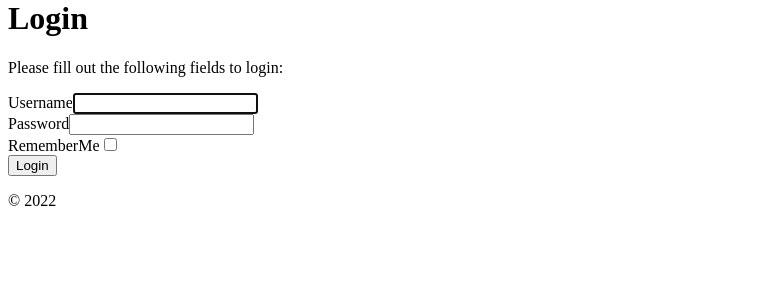
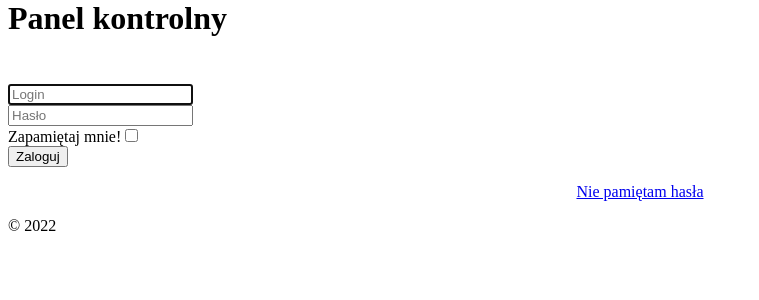
Before and after one commit to piotrfijol/computers-language, a Yii app: template backend/views/site/login.php in a window 1280 px wide. Shown: the part 21-321 px from the top of the page, without its empty margins (0-759 px from the left). Run offline with PHP 8.4 and a stand-in for Yii, Linux system fonts and the light colour scheme; the template is opened without the code that fills it, so the values that code supplies are empty; form fields are guessed from the names that the template uses; some libraries are stand-ins or nearby versions.

Commit message:
Styling CMS login page

```diff
--- a/backend/assets/AppAsset.php
+++ b/backend/assets/AppAsset.php
@@ -12,7 +12,8 @@
     public $basePath = '@webroot';
     public $baseUrl = '@web';
     public $css = [
-        'css/site.css',
+        //'css/site.css',
+        'css/style.css',
     ];
     public $js = [
     ];
--- a/backend/controllers/SiteController.php
+++ b/backend/controllers/SiteController.php
@@ -62,7 +62,7 @@
      */
     public function actionIndex()
     {
-        return $this->render('index');
+        return $this->render('categories');
     }
 
     /**
--- a/backend/views/site/login.php
+++ b/backend/views/site/login.php
@@ -9,24 +9,31 @@
 
 $this->title = 'Login';
 ?>
+
 <div class="site-login">
-    <div class="mt-5 offset-lg-3 col-lg-6">
-        <h1><?= Html::encode($this->title) ?></h1>
 
-        <p>Please fill out the following fields to login:</p>
+    <div class="d-flex justify-content-center align-items-center h-75 row pt-5 py-5">
+        <div class="col-xs-12 col-sm-8 m-auto form-container">
+            <h1 class="text-center form-title" >Panel kontrolny</h1>
+            <?php $form = ActiveForm::begin(['id' => 'login-form', 'options' => ['style' => 'padding-top: 25px;']]); ?>
 
-        <?php $form = ActiveForm::begin(['id' => 'login-form']); ?>
+            <?= $form->field($model, 'username')->textInput(['autofocus' => true, 'placeholder' => 'Login'])->label('') ?>
 
-            <?= $form->field($model, 'username')->textInput(['autofocus' => true]) ?>
+            <?= $form->field($model, 'password')->passwordInput(['placeholder' => 'Hasło'])->label('') ?>
 
-            <?= $form->field($model, 'password')->passwordInput() ?>
+            <?= $form->field($model, 'rememberMe')->checkbox()->label("Zapamiętaj mnie!") ?>
 
-            <?= $form->field($model, 'rememberMe')->checkbox() ?>
 
             <div class="form-group">
-                <?= Html::submitButton('Login', ['class' => 'btn btn-primary btn-block', 'name' => 'login-button']) ?>
+                <?= Html::submitButton('Zaloguj', ['class' => 'btn btn-primary btn-block', 'name' => 'login-button']) ?>
             </div>
 
-        <?php ActiveForm::end(); ?>
+            <div style="color:#999;margin:1em 0">
+                <?= Html::a('Nie pamiętam hasła', ['site/request-password-reset'], ['style' => 'display: block; text-align: center']) ?>
+            </div>
+
+
+            <?php ActiveForm::end(); ?>
+        </div>
     </div>
 </div>
```
Also changed, not shown: backend/package.json (added, +18 -0 lines), backend/sass/style.scss (added, +32 -0 lines), backend/web/css/style.css (added, +34 -0 lines), backend/package-lock.json (added), backend/views/site/categories.php (added), 2 other files.
